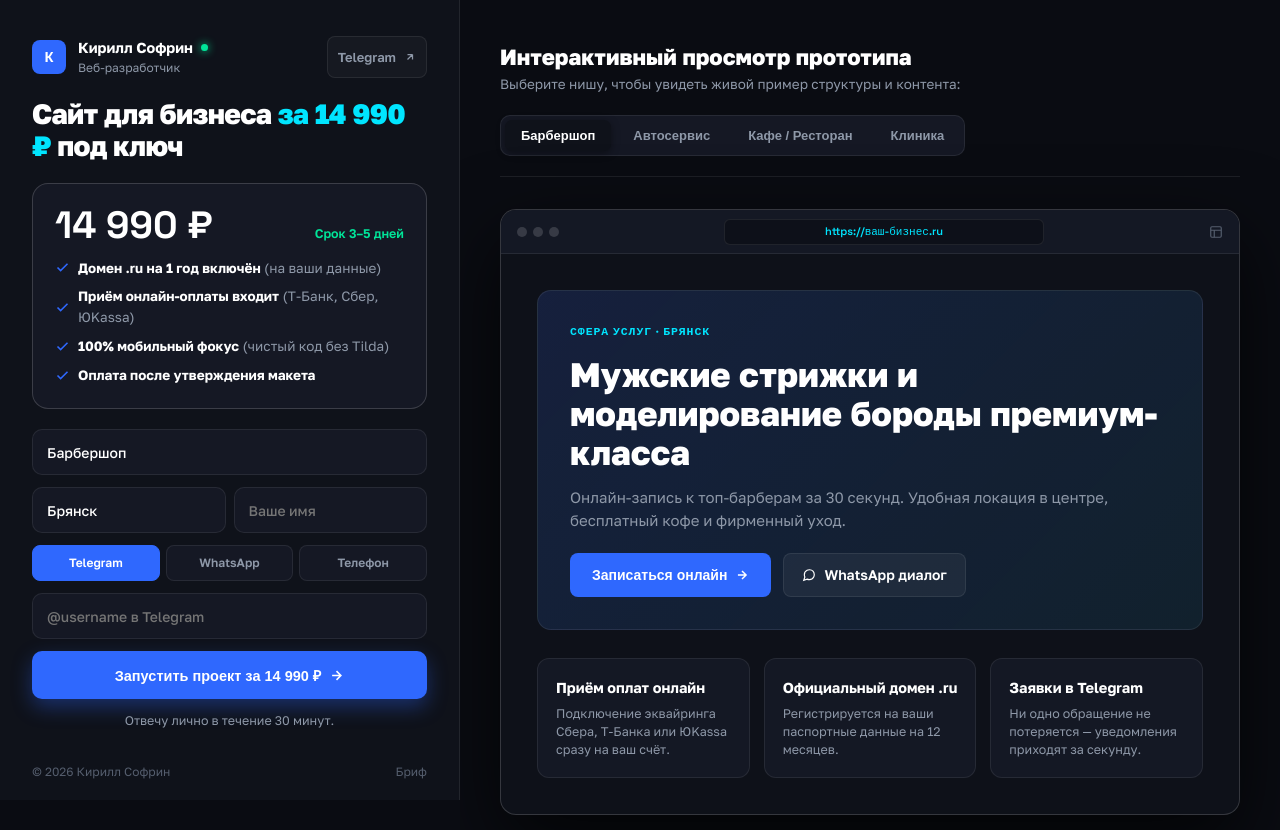
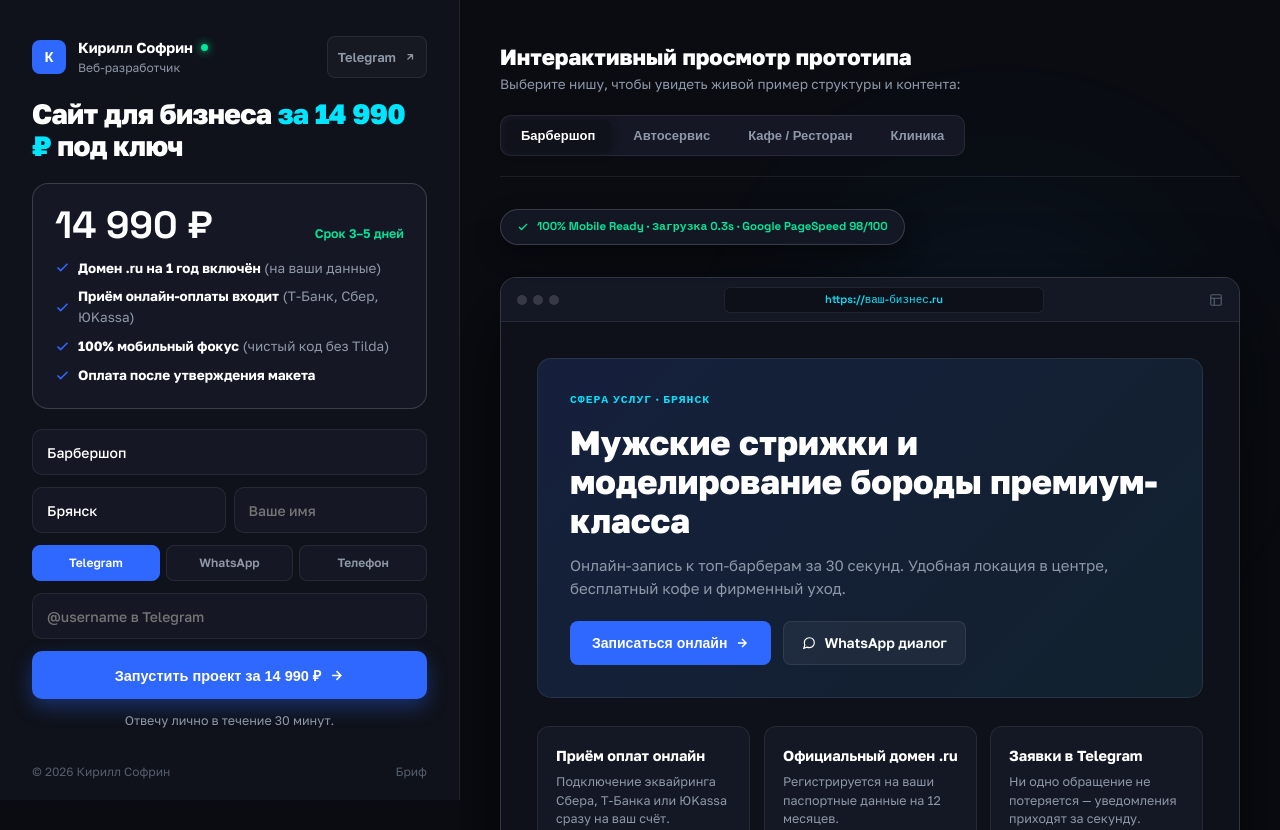
Before and after one commit to Karif-dev/landing, a website: page index.html in a window 1280 px wide. Shown: the top 830 px of the page. Drawn offline with Linux system fonts and the light colour scheme.

Commit message:
feat: add interactive parallax stage elements
Implement a parallax depth engine and visual ambient orb to enhance the interactive stage layout. Includes support for reduced motion preferences.

```diff
--- a/index.html
+++ b/index.html
@@ -282,6 +282,50 @@ body {
   flex-direction: column;
   gap: 32px;
   overflow-y: auto;
+  position: relative;
+}
+
+/* Parallax Depth Engine */
+[data-parallax] {
+  will-change: transform;
+  transition: transform 0.08s cubic-bezier(0.2, 0, 0.2, 1);
+}
+@media (prefers-reduced-motion: reduce) {
+  [data-parallax] {
+    transform: none !important;
+    transition: none !important;
+  }
+}
+
+.stage-ambient-depth-orb {
+  position: absolute;
+  top: 140px;
+  right: 40px;
+  width: 480px;
+  height: 480px;
+  background: radial-gradient(circle, rgba(47, 104, 254, 0.12) 0%, rgba(0, 229, 255, 0.03) 50%, transparent 70%);
+  filter: blur(80px);
+  pointer-events: none;
+  z-index: 0;
+}
+
+.stage-floating-badge {
+  display: inline-flex;
+  align-items: center;
+  gap: 8px;
+  padding: 8px 16px;
+  border-radius: 9999px;
+  background: rgba(22, 27, 40, 0.85);
+  backdrop-filter: blur(12px);
+  border: 1px solid var(--border-strong);
+  font-family: var(--font-mono);
+  font-size: 11.5px;
+  font-weight: 700;
+  color: var(--accent-mint);
+  width: fit-content;
+  box-shadow: 0 10px 24px rgba(0, 0, 0, 0.4);
+  position: relative;
+  z-index: 2;
 }
 
 .stage-top-controls {
@@ -607,7 +651,9 @@ body {
 
   <!-- RIGHT: LIVE WORKING DEMO VIEWPORT -->
   <main class="interactive-stage" role="main">
-    <div class="stage-top-controls">
+    <div class="stage-ambient-depth-orb" data-parallax="-0.15"></div>
+
+    <div class="stage-top-controls" data-parallax="0.02">
       <div class="stage-headline-group">
         <h2>Интерактивный просмотр прототипа</h2>
         <p>Выберите нишу, чтобы увидеть живой пример структуры и контента:</p>
@@ -621,8 +667,13 @@ body {
       </div>
     </div>
 
+    <div class="stage-floating-badge" data-parallax="0.12">
+      <svg width="12" height="12" viewBox="0 0 24 24" fill="none" stroke="currentColor" stroke-width="2.5"><polyline points="20 6 9 17 4 12"/></svg>
+      <span>100% Mobile Ready · Загрузка 0.3s · Google PageSpeed 98/100</span>
+    </div>
+
     <!-- Live Browser Window Simulation -->
-    <div class="browser-stage-window">
+    <div class="browser-stage-window" data-parallax="0.05">
       <div class="browser-titlebar">
         <div class="browser-dots">
           <span class="browser-dot"></span>
@@ -654,15 +705,15 @@ body {
         </div>
 
         <div class="demo-features-trio" id="demoFeatures">
-          <div class="demo-feat-card">
+          <div class="demo-feat-card" data-parallax="0.08">
             <span class="demo-feat-title">Приём оплат онлайн</span>
             <span class="demo-feat-desc">Подключение эквайринга Сбера, Т-Банка или ЮKassa сразу на ваш счёт.</span>
           </div>
-          <div class="demo-feat-card">
+          <div class="demo-feat-card" data-parallax="0.14">
             <span class="demo-feat-title">Официальный домен .ru</span>
             <span class="demo-feat-desc">Регистрируется на ваши паспортные данные на 12 месяцев.</span>
           </div>
-          <div class="demo-feat-card">
+          <div class="demo-feat-card" data-parallax="0.20">
             <span class="demo-feat-title">Заявки в Telegram</span>
             <span class="demo-feat-desc">Ни одно обращение не потеряется — уведомления приходят за секунду.</span>
           </div>
@@ -670,21 +721,21 @@ body {
       </div>
     </div>
 
-    <!-- Specification Tiles (Clear, horizontal, no landing cards repetitive pattern) -->
+    <!-- Specification Tiles (Clear, horizontal, with staggered parallax) -->
     <div class="stage-spec-tiles">
-      <div class="stage-spec-box">
+      <div class="stage-spec-box" data-parallax="0.06">
         <span class="spec-box-num">ЭТАП 01</span>
         <h4 class="spec-box-h">Бриф в Telegram</h4>
         <p class="spec-box-p">15 минут переписки или голосовых сообщений. Обсуждаем ваши услуги, цены и стиль.</p>
       </div>
 
-      <div class="stage-spec-box">
+      <div class="stage-spec-box" data-parallax="0.12">
         <span class="spec-box-num">ЭТАП 02</span>
         <h4 class="spec-box-h">Бесплатный макет</h4>
         <p class="spec-box-p">Собираю первый экран с вашим текстом. Вы смотрите результат до внесения оплаты.</p>
       </div>
 
-      <div class="stage-spec-box">
+      <div class="stage-spec-box" data-parallax="0.18">
         <span class="spec-box-num">ЭТАП 03</span>
         <h4 class="spec-box-h">Запуск под ключ</h4>
         <p class="spec-box-p">Регистрация домена, настройка платежей и передача готового сайта за 3–5 дней.</p>
@@ -692,7 +743,7 @@ body {
     </div>
 
     <!-- Note on bots -->
-    <div style="padding:16px 20px; border-radius:10px; background:var(--bg-card); border:1px solid var(--border-subtle); display:flex; justify-content:space-between; align-items:center; font-size:13.5px; color:var(--text-muted); flex-wrap:wrap; gap:12px;">
+    <div style="padding:16px 20px; border-radius:10px; background:var(--bg-card); border:1px solid var(--border-subtle); display:flex; justify-content:space-between; align-items:center; font-size:13.5px; color:var(--text-muted); flex-wrap:wrap; gap:12px;" data-parallax="0.04">
       <div>Нужен Telegram-бот для заказов или сложный корпоративный каталог? Настройка ботов обсуждается индивидуально.</div>
       <a href="https://t.me/K_Sofrin" target="_blank" rel="noopener" style="color:var(--accent-cyan); font-weight:700; text-decoration:none;">Обсудить в Telegram →</a>
     </div>
@@ -839,6 +890,36 @@ body {
       });
     });
   }
+
+  // Parallax Engine for .interactive-stage
+  var stageEl = document.querySelector('.interactive-stage');
+  var parallaxItems = document.querySelectorAll('.interactive-stage [data-parallax]');
+  var ticking = false;
+
+  function updateParallax() {
+    var scrollTop = (stageEl ? stageEl.scrollTop : 0) || window.scrollY || 0;
+    for (var i = 0; i < parallaxItems.length; i++) {
+      var item = parallaxItems[i];
+      var speed = parseFloat(item.getAttribute('data-parallax')) || 0;
+      var offset = Math.round(scrollTop * speed);
+      item.style.transform = 'translate3d(0, ' + (-offset) + 'px, 0)';
+    }
+    ticking = false;
+  }
+
+  function requestParallaxTick() {
+    if (!ticking) {
+      window.requestAnimationFrame(updateParallax);
+      ticking = true;
+    }
+  }
+
+  if (stageEl) {
+    stageEl.addEventListener('scroll', requestParallaxTick, { passive: true });
+  }
+  window.addEventListener('scroll', requestParallaxTick, { passive: true });
+  window.addEventListener('resize', requestParallaxTick, { passive: true });
+  requestParallaxTick();
 })();
 </script>
 </body>
```
